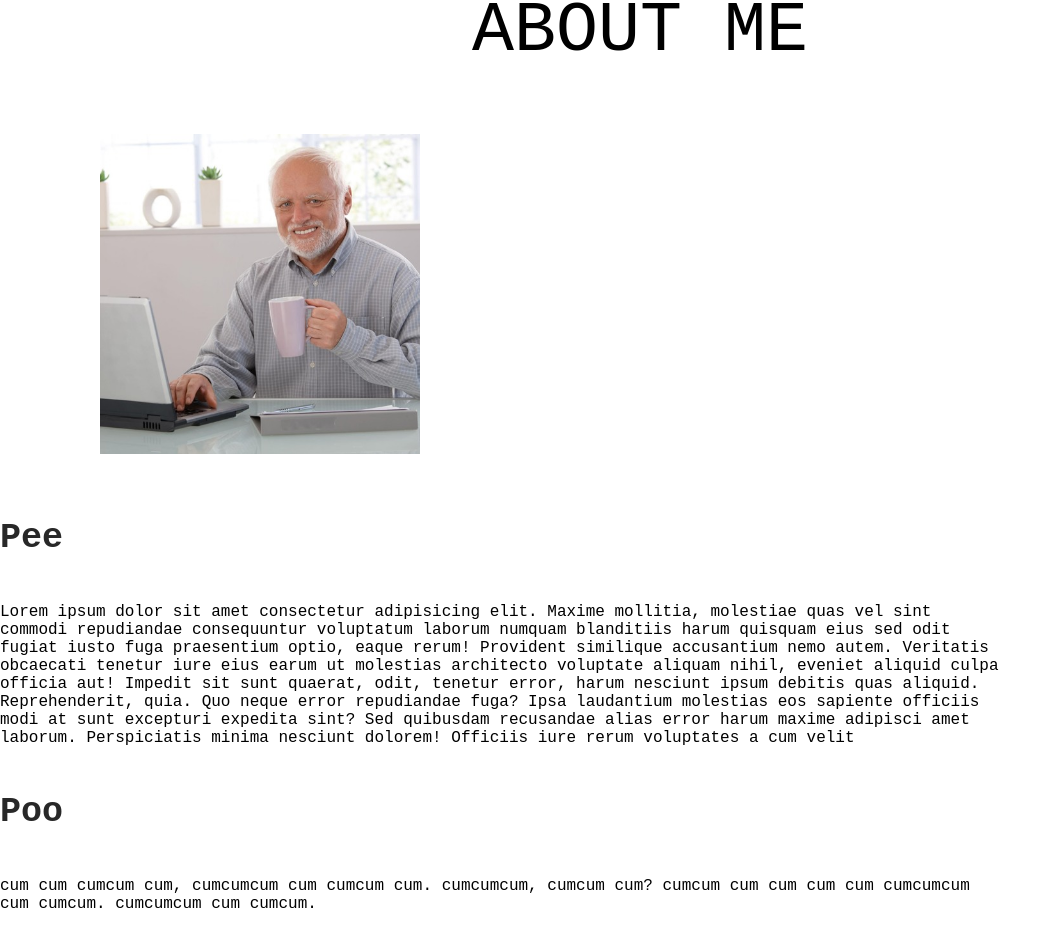
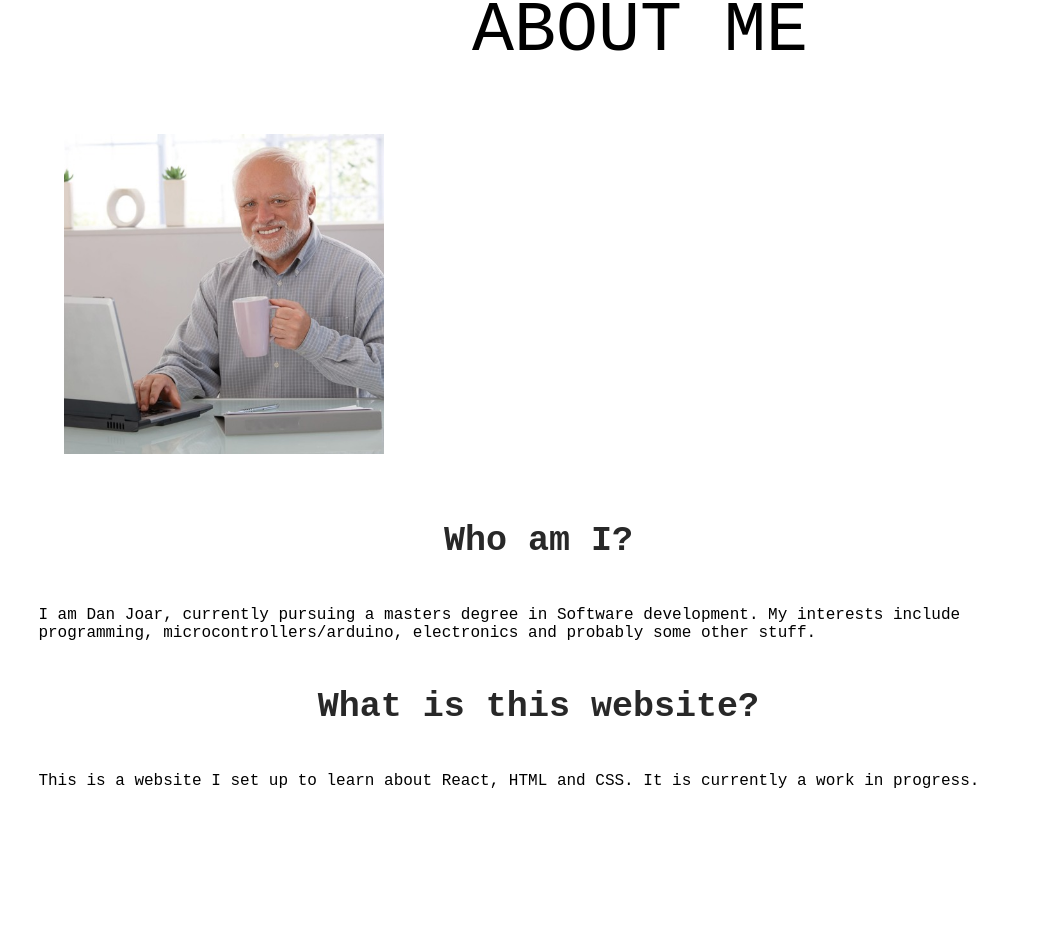
Before and after one commit to danj98/portfolioWebsite, a React (Create React App) app: page /about in a window 1280 px wide. Shown: the part 450-1396 px from the top of the page, without its empty margins (0-1062 px from the left). Built offline with nearby package versions, Linux system fonts and the light colour scheme.

Commit message:
fixed about section

```diff
--- a/package.json
+++ b/package.json
@@ -8,10 +8,10 @@
     "@testing-library/jest-dom": "^5.16.4",
     "@testing-library/react": "^13.1.1",
     "@testing-library/user-event": "^13.5.0",
-    "react": "^18.1.0",
+    "react": "^18.2.0",
     "react-dom": "^18.1.0",
     "react-router-dom": "^6.3.0",
-    "react-scripts": "5.0.1",
+    "react-scripts": "^2.1.3",
     "web-vitals": "^2.1.4"
   },
   "scripts": {
--- a/src/App.js
+++ b/src/App.js
@@ -1,3 +1,4 @@
+import React from 'react'
 import "./App.css";
 import Navbar from "./components/Navbar";
 import Footer from "./components/Footer"
--- a/src/pages/About.js
+++ b/src/pages/About.js
@@ -15,26 +15,16 @@ function About() {
           <img src={ PersonalImage } />
         </div>
         <div>
-          <h2> Pee </h2>
+          <h2> Who am I? </h2>
           <p>
-            Lorem ipsum dolor sit amet consectetur adipisicing elit. Maxime
-            mollitia, molestiae quas vel sint commodi repudiandae consequuntur
-            voluptatum laborum numquam blanditiis harum quisquam eius sed odit
-            fugiat iusto fuga praesentium optio, eaque rerum! Provident similique
-            accusantium nemo autem. Veritatis obcaecati tenetur iure eius earum ut
-            molestias architecto voluptate aliquam nihil, eveniet aliquid culpa
-            officia aut! Impedit sit sunt quaerat, odit, tenetur error, harum
-            nesciunt ipsum debitis quas aliquid. Reprehenderit, quia. Quo neque
-            error repudiandae fuga? Ipsa laudantium molestias eos sapiente
-            officiis modi at sunt excepturi expedita sint? Sed quibusdam
-            recusandae alias error harum maxime adipisci amet laborum.
-            Perspiciatis minima nesciunt dolorem! Officiis iure rerum voluptates a
-            cum velit
+			I am Dan Joar, currently pursuing a masters degree in Software development.
+			My interests include programming, microcontrollers/arduino, electronics
+			and probably some other stuff.
           </p>
-          <h2> Poo </h2>
+          <h2> What is this website? </h2>
           <p>
-            cum cum cumcum cum, cumcumcum cum cumcum cum. cumcumcum, cumcum cum?
-            cumcum cum cum cum cum cumcumcum cum cumcum. cumcumcum cum cumcum.
+			This is a website I set up to learn about React, HTML and CSS. It is
+			currently a work in progress.
           </p>
         </div>
       </div>
--- a/src/pages/Home.js
+++ b/src/pages/Home.js
@@ -10,7 +10,7 @@ function Home() {
       <div className="headerContainer">
         <h1> Dan Joar Heimvik </h1>
         <p> Software development and cyber security student </p>
-        <Link to="/menu">
+        <Link to="/resume">
           <button> My resume </button>
         </Link>
       </div>
--- a/src/styles/About.css
+++ b/src/styles/About.css
@@ -21,22 +21,31 @@
   }
 
   .aboutBottom img {
-    margin-left: 100px;
-    margin-right: 30px;
-    margin-bottom: 30px;
+    margin-left: 5%;
+    margin-right: 3%;
+    margin-bottom: 3%;
     display: inline-flex;
     width: 25%;
     height: 75%;
+	float: left;
   }
 
   .aboutBottom p {
     display: inline-flex;
     width: 1000px;
-    margin-right: 100px;
+    margin-right: 3%;
+	margin-left: 3%;
+	float: center;
   }
 
   .aboutBottom h2 {
-    align-items: flex-start;
+	display: inline-flex;
+	width: 1000px;
+	float: center;
+	margin-right: 3%;
+	margin-left: 3%;
+    align-items: center;
+	justify-content: center;
     font-size: 35px;
     color: #282828;
   }
```
Also changed, not shown: 1 other file (tests, documents, lock files or other folders).
